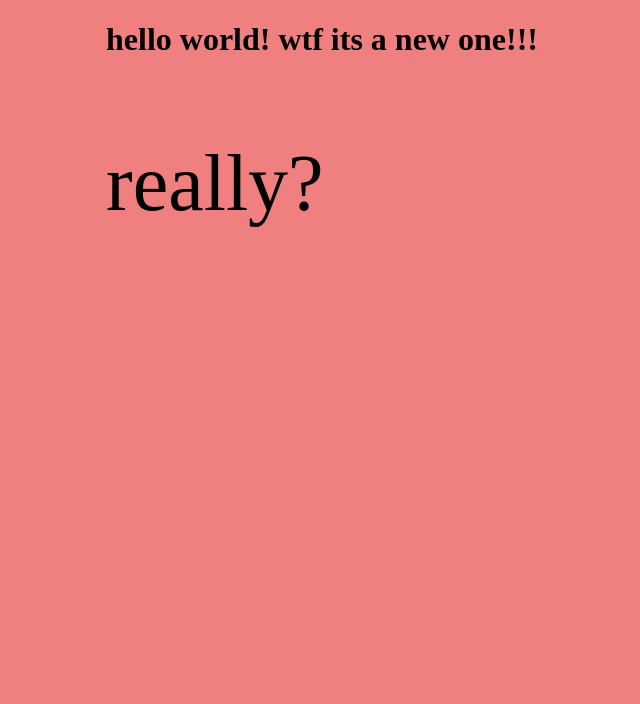
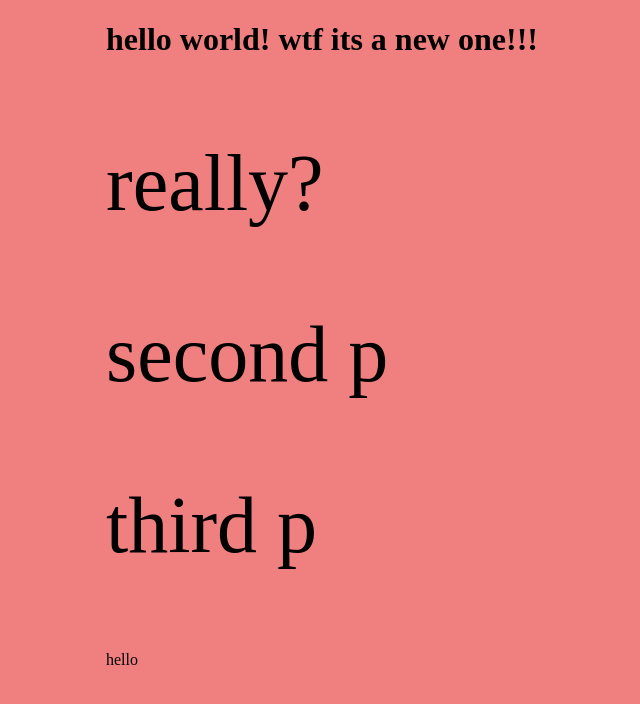
Before and after one commit to zoridzium/practice, a plain HTML site: page index.html in a window 1280 px wide. Shown: the whole page, without its empty margins (49-689 px from the left). Drawn offline with Linux system fonts and the light colour scheme.

Commit message:
add two paragraphs

```diff
--- a/index.html
+++ b/index.html
@@ -8,5 +8,8 @@
 <body>
     <h1>hello world! wtf its a new one!!!</h1>
     <p>really?</p>
+    <p>second p</p>
+    <p>third p</p>
+<div>hello</div>
 </body>
 </html>
```
